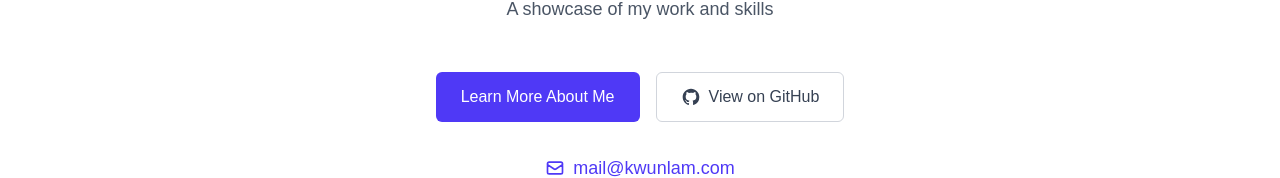
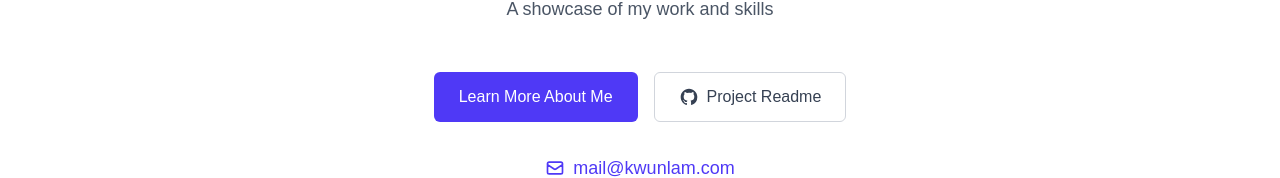
Before and after one commit to etklam/portfolio-2025-apr, a Next.js app: page / in a window 1280 px wide. Shown: the part 205-383 px from the top of the page. Built offline with nearby package versions, Linux system fonts and the light colour scheme.

Commit message:
add readme

```diff
--- a/src/app/page.tsx
+++ b/src/app/page.tsx
@@ -53,7 +53,7 @@ export default function Home() {
                   <svg className="w-5 h-5 mr-2" fill="currentColor" viewBox="0 0 24 24">
                     <path fillRule="evenodd" d="M12 2C6.477 2 2 6.484 2 12.017c0 4.425 2.865 8.18 6.839 9.504.5.092.682-.217.682-.483 0-.237-.008-.868-.013-1.703-2.782.605-3.369-1.343-3.369-1.343-.454-1.158-1.11-1.466-1.11-1.466-.908-.62.069-.608.069-.608 1.003.07 1.531 1.032 1.531 1.032.892 1.53 2.341 1.088 2.91.832.092-.647.35-1.088.636-1.338-2.22-.253-4.555-1.113-4.555-4.951 0-1.093.39-1.988 1.029-2.688-.103-.253-.446-1.272.098-2.65 0 0 .84-.27 2.75 1.026A9.564 9.564 0 0112 6.844c.85.004 1.705.115 2.504.337 1.909-1.296 2.747-1.027 2.747-1.027.546 1.379.202 2.398.1 2.651.64.7 1.028 1.595 1.028 2.688 0 3.848-2.339 4.695-4.566 4.943.359.309.678.92.678 1.855 0 1.338-.012 2.419-.012 2.747 0 .268.18.58.688.482A10.019 10.019 0 0022 12.017C22 6.484 17.522 2 12 2z" clipRule="evenodd" />
                   </svg>
-                  View on GitHub
+                  Project Readme
                 </a>
               </div>
               <div className="mt-8">
@@ -103,7 +103,7 @@ export default function Home() {
               <svg className="w-5 h-5 mr-2" fill="currentColor" viewBox="0 0 24 24">
                 <path fillRule="evenodd" d="M12 2C6.477 2 2 6.484 2 12.017c0 4.425 2.865 8.18 6.839 9.504.5.092.682-.217.682-.483 0-.237-.008-.868-.013-1.703-2.782.605-3.369-1.343-3.369-1.343-.454-1.158-1.11-1.466-1.11-1.466-.908-.62.069-.608.069-.608 1.003.07 1.531 1.032 1.531 1.032.892 1.53 2.341 1.088 2.91.832.092-.647.35-1.088.636-1.338-2.22-.253-4.555-1.113-4.555-4.951 0-1.093.39-1.988 1.029-2.688-.103-.253-.446-1.272.098-2.65 0 0 .84-.27 2.75 1.026A9.564 9.564 0 0112 6.844c.85.004 1.705.115 2.504.337 1.909-1.296 2.747-1.027 2.747-1.027.546 1.379.202 2.398.1 2.651.64.7 1.028 1.595 1.028 2.688 0 3.848-2.339 4.695-4.566 4.943.359.309.678.92.678 1.855 0 1.338-.012 2.419-.012 2.747 0 .268.18.58.688.482A10.019 10.019 0 0022 12.017C22 6.484 17.522 2 12 2z" clipRule="evenodd" />
               </svg>
-              View on GitHub
+              Project Readme
             </a>
           </div>
         </div>
```
Also changed, not shown: 1 other file (tests, documents, lock files or other folders).
